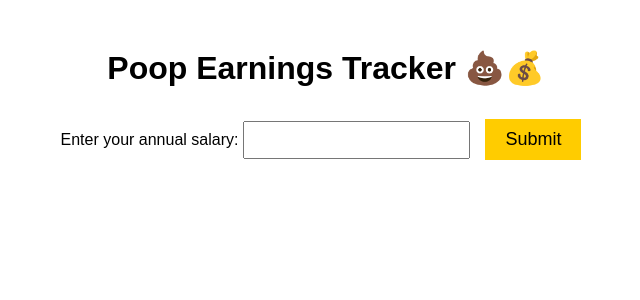
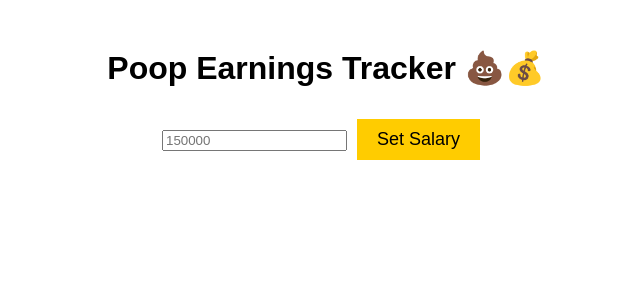
Before and after one commit to tglicker/Poop_Earnings, a React (Create React App) app in the folder FrontEnd/: page / in a window 1280 px wide. Shown: the top 300 px of the page, without its empty margins (314-954 px from the left). Built offline with nearby package versions, Linux system fonts and the light colour scheme.

Commit message:
Update SalaryInput.js

```diff
--- a/FrontEnd/src/components/SalaryInput.js
+++ b/FrontEnd/src/components/SalaryInput.js
@@ -1,40 +1,31 @@
-import React, { useState } from 'react';
+import React, { useState } from "react";
 
-const SalaryInput = ({ salary, setSalary }) => {
-  const [inputSalary, setInputSalary] = useState(salary || '');
-  const [isEditing, setIsEditing] = useState(true); // Start in edit mode
+const SalaryInput = ({ onSalaryChange, salary }) => {
+  const [inputSalary, setInputSalary] = useState(salary || "");
+
+  const handleChange = (e) => {
+    setInputSalary(e.target.value);
+  };
 
   const handleSubmit = (e) => {
     e.preventDefault();
     const salaryValue = parseFloat(inputSalary);
     if (!isNaN(salaryValue) && salaryValue > 0) {
-      setSalary(salaryValue);
-      setIsEditing(false);
+      onSalaryChange(salaryValue);
     }
   };
 
   return (
-    <div className="salary-input">
-      {isEditing ? (
-        <form onSubmit={handleSubmit}>
-          <label>
-            Enter your annual salary:
-            <input
-              type="number"
-              value={inputSalary}
-              onChange={(e) => setInputSalary(e.target.value)}
-              required
-            />
-          </label>
-          <button type="submit">Submit</button>
-        </form>
-      ) : (
-        <div>
-          <p>Salary: ${salary.toLocaleString()} 💰</p>
-          <button onClick={() => setIsEditing(true)}>Edit Salary</button>
-        </div>
-      )}
-    </div>
+    <form onSubmit={handleSubmit} className="salary-input-container">
+      <input
+        type="number"
+        value={inputSalary}
+        onChange={handleChange}
+        placeholder="150000"  // 👻 Ghost text added back here!
+        className="salary-input"
+      />
+      <button type="submit" className="submit-salary-btn">Set Salary</button>
+    </form>
   );
 };
 
```
